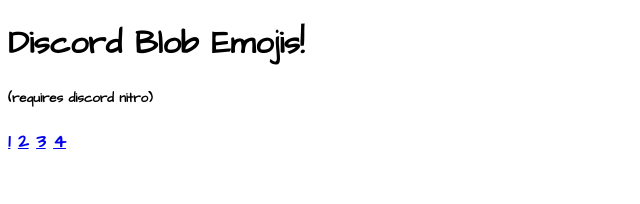
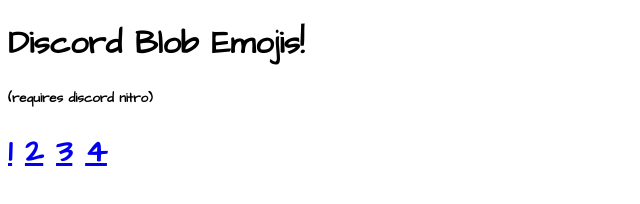
Before and after one commit to discordblobemojis/discordblobemojis.github.io, a plain HTML site: page index.html in a window 1280 px wide. Shown: the whole page, without its empty margins (0-640 px from the left). Drawn offline with Linux system fonts and the light colour scheme.

Commit message:
Update index.html

```diff
--- a/index.html
+++ b/index.html
@@ -10,8 +10,8 @@
 <html>
   <h1>Discord Blob Emojis!<h1>
   <h5>(requires discord nitro)</h5>
-    <h3><a href="https://discord.gg/N42xVJF">1</a>
+    <h1><a href="https://discord.gg/N42xVJF">1</a>
   <a href="https://discord.gg/WnxEQWn">2</a>
   <a href="https://discord.gg/cxfDjZv">3</a>
-    <a href="https://discord.gg/xzuDKF5">4</a></h3>
+    <a href="https://discord.gg/xzuDKF5">4</a></h1>
 </html>
```
